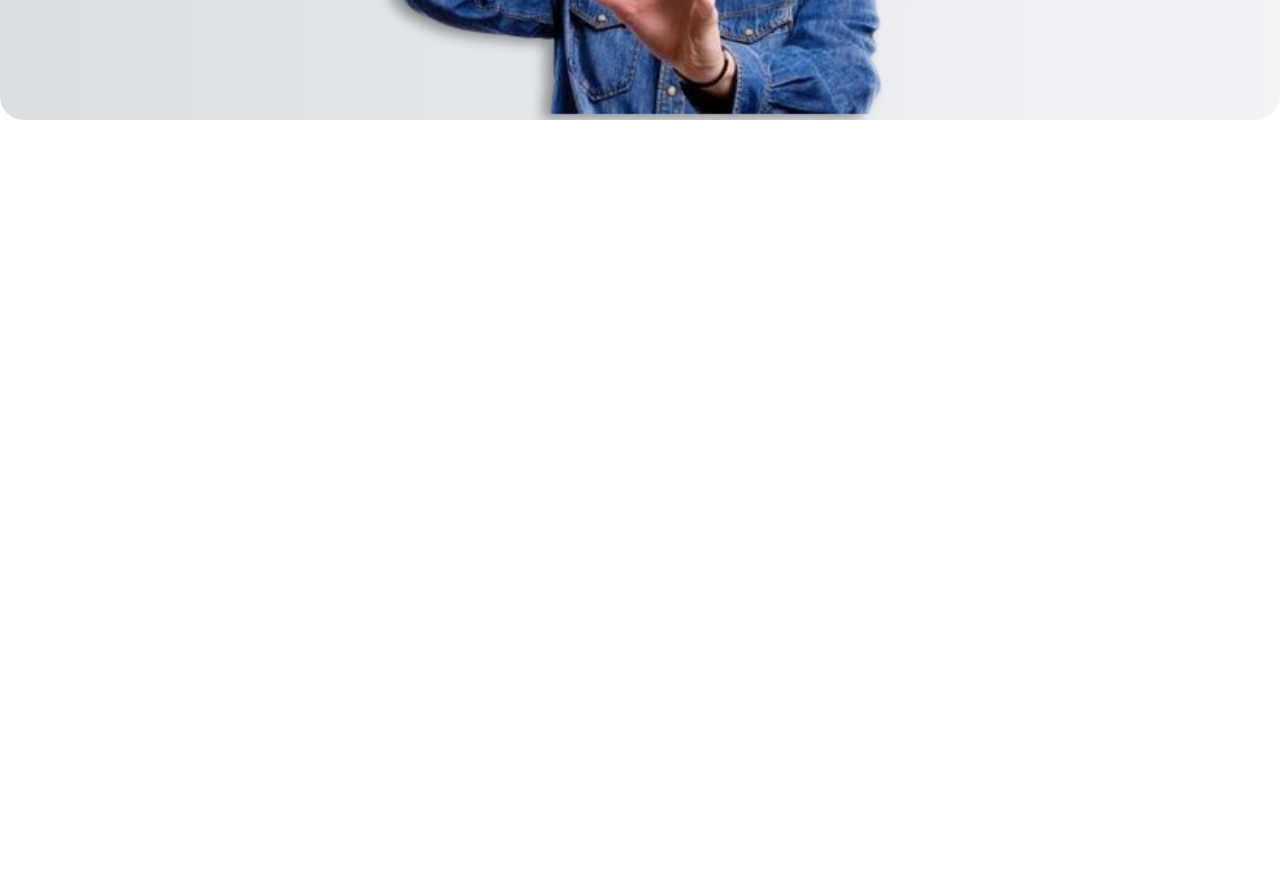
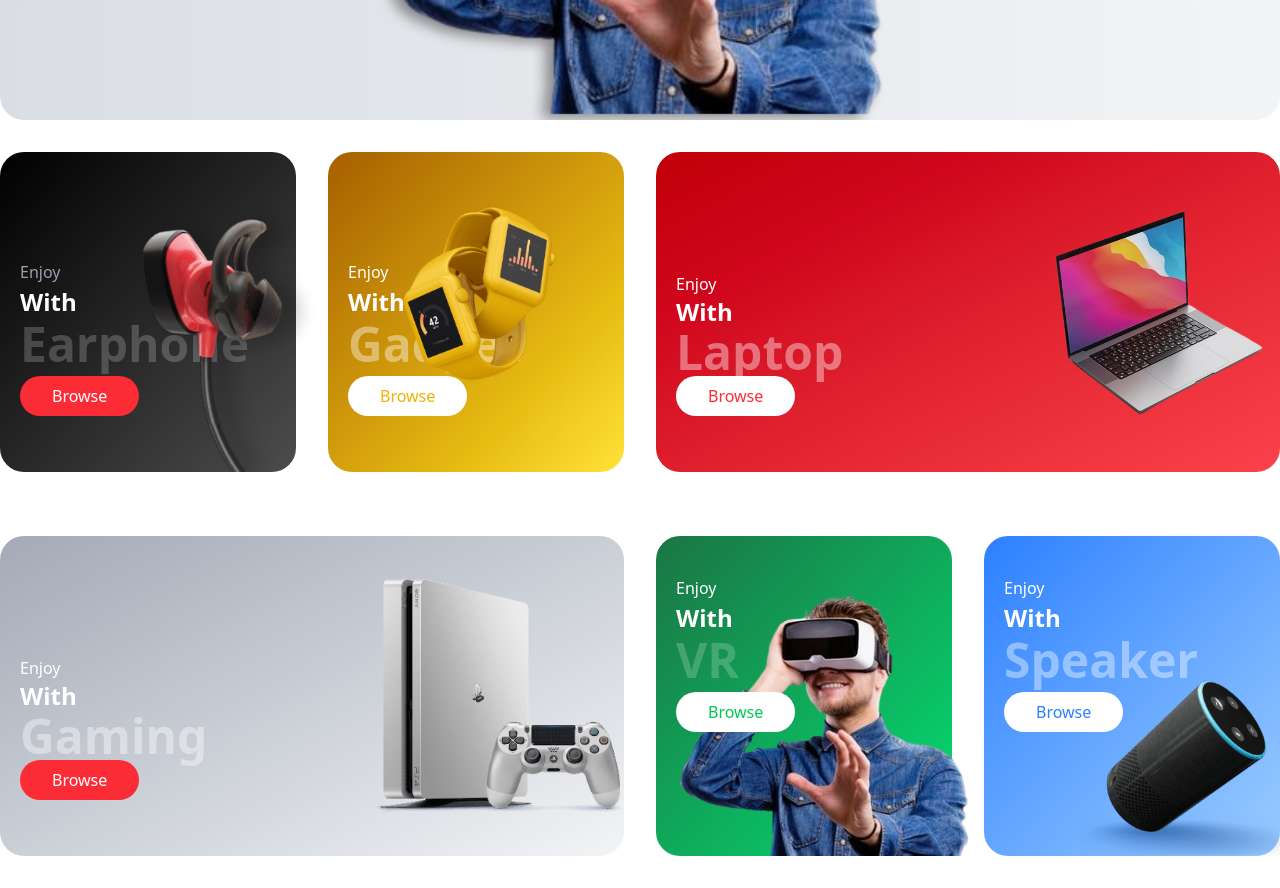
Before and after one commit to spriveen/Eshop, a React (Vite) app in the folder my-app/: page / in a window 1280 px wide. Shown: the part 760-1648 px from the top of the page. Before the commit the page ends 880 px from the top, so only its background shows below. Built offline with nearby package versions, Linux system fonts and the light colour scheme.

Commit message:
update Category2.jsx

```diff
--- a/my-app/src/App.jsx
+++ b/my-app/src/App.jsx
@@ -1,11 +1,16 @@
 import React from 'react'
 import Navbar from './components/Navbar/Navbar'
 import Hero from './components/Hero/Hero'
+import Category from './components/Category/Category'
+import Category2 from './components/Category/Category2'
+
 
 const App = () => {
   return <div >
     <Navbar/>
     <Hero/>
+    <Category/>
+    <Category2/>
   </div>
 
 }
--- /dev/null
+++ b/my-app/src/components/Category/Category.jsx
@@ -0,0 +1,78 @@
+import React from 'react'
+import Image1 from "../../assets/category/earphone.png";
+import Image2 from "../../assets/category/watch.png";
+import Image3 from "../../assets/category/macbook.png";
+import Button from '../Shared/Button';
+
+const Category = () => {
+  return (
+    <div className='py-8'>
+        <div className='container'>
+         <div className="grid grid-cols-1 sm:grid-cols-2  lg:grid-cols-4 gap-8">
+            {/* first col */}
+            <div className='py-10 pl-5 bg-gradient-to-br from-black
+            90 to-black/70 text-white rounded-3xl relative h-[320px]
+            flex items-end'>
+               <div>
+                <div className='mb-4'>
+                <p className='mb-[2px] text-gray-400'>Enjoy</p>
+                <p className='text-2xl font-semibold mb-[2px]'>With</p>
+                <p className='text-4xl xl:text-5xl font-bold opacity-20 mb-2'>Earphone</p>
+                <Button
+                text="Browse"
+                bgColor={"bg-red-500"}
+                textColor={"text-white"}
+                />
+                </div>
+                </div>
+                <img src={Image1} alt=''
+                 className='w-[320px] absolute bottom-0'
+                />
+            </div>
+            {/* second col */}
+            <div className='py-10 pl-5 bg-gradient-to-br from-yellow-700
+            90 to-yellow-300/90 text-white rounded-3xl relative h-[320px]
+            flex items-end'>
+               <div>
+                <div className='mb-4'>
+                <p className='mb-[2px] text-white'>Enjoy</p>
+                <p className='text-2xl font-semibold mb-[2px]'>With</p>
+                <p className='text-4xl xl:text-5xl font-bold opacity-40 mb-2'>Gadget</p>
+                <Button
+                text="Browse"
+                bgColor={"bg-white"}
+                textColor={"text-yellow-500"}
+                />
+                </div>
+                </div>
+                <img src={Image2} alt=''
+                 className='w-[320px] absolute -right-4 lg:top-[40px]'
+                />
+            </div>
+            {/* third col */}
+            <div className='col-span-2 py-10 pl-5 bg-gradient-to-br from-red-700
+            90 to-red-500/90 text-white rounded-3xl relative h-[320px]
+            flex items-end'>
+               <div>
+                <div className=' mb-4'>
+                <p className=' text-white'>Enjoy</p>
+                <p className='text-2xl font-semibold '>With</p>
+                <p className='text-4xl xl:text-5xl font-bold opacity-40'>Laptop</p>
+                <Button
+                text="Browse"
+                bgColor={"bg-white"}
+                textColor={"text-red-500"}
+                />
+                </div>
+                </div>
+                <img src={Image3} alt=''
+                 className='w-[250px] absolute top-1/2 -translate-y-1/2 -right-0'
+                />
+            </div>
+            </div>
+        </div>
+    </div>
+  )
+}
+
+export default Category
--- /dev/null
+++ b/my-app/src/components/Category/Category2.jsx
@@ -0,0 +1,79 @@
+import React from 'react'
+import Image1 from "../../assets/category/gaming.png";
+import Image2 from "../../assets/category/vr.png";
+import Image3 from "../../assets/category/speaker.png";
+import Button from '../Shared/Button';
+
+const Category = () => {
+  return (
+    <div className='py-8'>
+        <div className='container'>
+         <div className="grid grid-cols-1 sm:grid-cols-2  lg:grid-cols-4 gap-8">
+            {/* First col */}
+         <div className='col-span-2 py-10 pl-5 bg-gradient-to-br from-gray-400/90
+             to-gray-100 text-white rounded-3xl relative h-[320px]
+            flex items-end'>
+               <div>
+                <div className=' mb-4'>
+                <p className=' text-white'>Enjoy</p>
+                <p className='text-2xl font-semibold '>With</p>
+                <p className='text-4xl xl:text-5xl font-bold opacity-40'>Gaming</p>
+                <Button
+                text="Browse"
+                bgColor={"bg-red-500"}
+                textColor={"text-white"}
+                />
+                </div>
+                </div>
+                <img src={Image1} alt=''
+                 className='w-[250px] absolute top-1/2 -translate-y-1/2 -right-0'
+                />
+            </div>
+            {/* Second col */}
+            <div className='py-10 pl-5 bg-gradient-to-br from-green-800/90
+            90 to-green-400 text-white rounded-3xl relative h-[320px]
+            flex items-start'>
+               <div>
+                <div className='mb-4'>
+                <p className='mb-[2px] text-white'>Enjoy</p>
+                <p className='text-2xl font-semibold mb-[2px]'>With</p>
+                <p className='text-4xl xl:text-5xl font-bold opacity-20 mb-2'>VR</p>
+                <Button
+                text="Browse"
+                bgColor={"bg-white"}
+                textColor={"text-green-500"}
+                />
+                </div>
+                </div>
+                <img src={Image2} alt=''
+                 className='w-[320px] absolute bottom-0'
+                />
+            </div>
+            {/* Third col */}
+            <div className='py-10 pl-5 bg-gradient-to-br from-blue-500
+             to-blue-300/90 text-white rounded-3xl relative h-[320px]
+            flex items-start'>
+               <div>
+                <div className='mb-4'>
+                <p className='mb-[2px] text-white'>Enjoy</p>
+                <p className='text-2xl font-semibold mb-[2px]'>With</p>
+                <p className='text-4xl xl:text-5xl font-bold opacity-40 mb-2'>Speaker</p>
+                <Button
+                text="Browse"
+                bgColor={"bg-white"}
+                textColor={"text-blue-500"}
+                />
+                </div>
+                </div>
+                <img src={Image3} alt=''
+                 className='w-[200px] absolute bottom-0 right-0 '
+                />
+            </div>
+
+            </div>
+        </div>
+    </div>
+  )
+}
+
+export default Category
```
